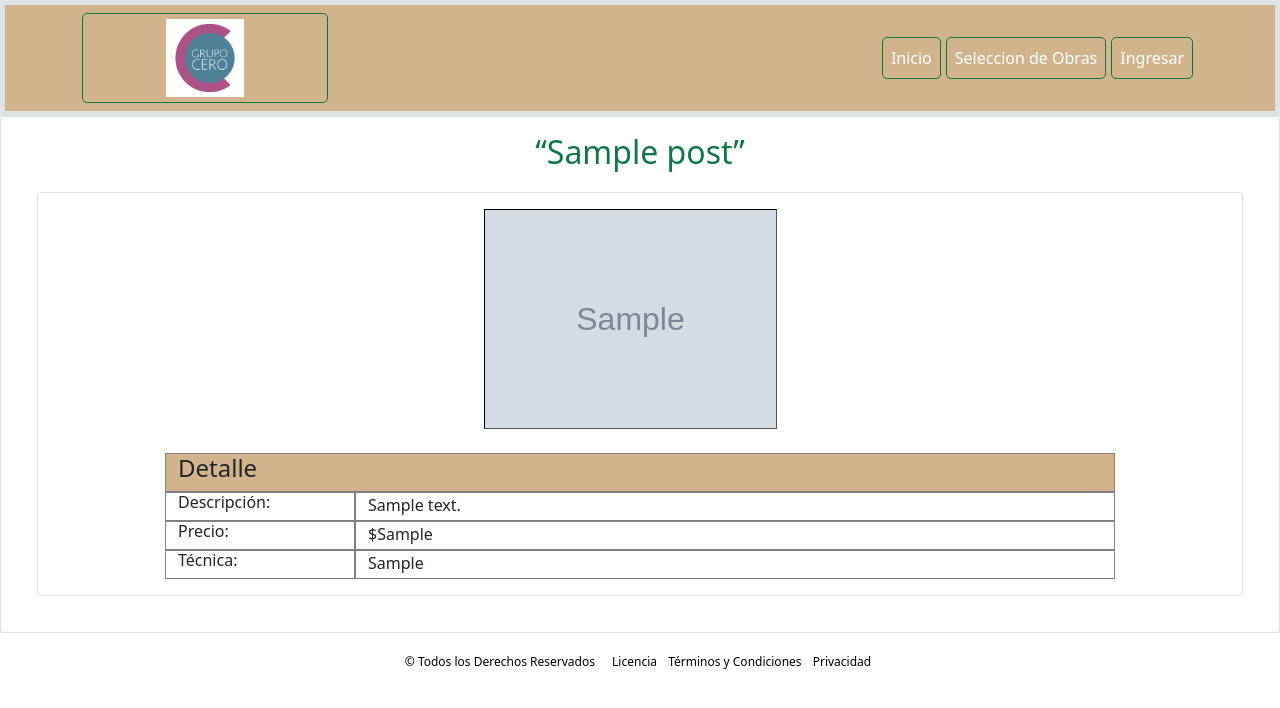
After one commit to NihilDux/PGY3121, a Django app: page /posts/detail/1/ in a window 1280 px wide. The commit adds this page. Shown: the top 708 px of the page. Run offline with Django 4.2, Linux system fonts and the light colour scheme; tables that the repository leaves empty hold one stand-in row (values such as "Sample post"); grey boxes marked "Sample" are stand-in pictures; some libraries are stand-ins or nearby versions.

Commit message:
Control Usuarios Falta

```diff
--- a/grupocero/urls.py
+++ b/grupocero/urls.py
@@ -9,9 +9,11 @@ urlpatterns = [
     path('', views.home, name='home'),
     path('signup/', views.signup, name='signup'),
     path('posts/', views.posts, name='posts'),
+    path('pending_posts/', views.pending_posts, name='pending_posts'),
     path('posts_published/', views.posts_published, name='posts_published'),
     path('posts/create/', views.create_post, name='create_post'),
     path('posts/<int:post_id>/', views.post_detail, name='post_detail'),
+    path('posts/detail/<int:post_id>/', views.detail, name='detail'),
     path('posts/<int:post_id>/published', views.published_post, name='published_post'),
     path('posts/<int:post_id>/delete', views.delete_post, name='delete_post'),
     path('logout/', views.signout, name='logout'),
--- a/posts/admin.py
+++ b/posts/admin.py
@@ -1,6 +1,8 @@
 from django.contrib import admin
-from .models import Post
+from .models import Post, Categoria
 # Register your models here.
 class PostAdmin(admin.ModelAdmin):
     readonly_fields = ("subida", )
+
+admin.site.register(Categoria)
 admin.site.register(Post, PostAdmin)
--- a/posts/forms.py
+++ b/posts/forms.py
@@ -1,12 +1,22 @@
 from django import forms
-from .models import Post
+from .models import Post, Categoria
+from django.forms import ModelForm
+
+class CategoriaForm(ModelForm):
+    class Meta:
+        model = Categoria
+        fields = "__all__"
+        labels = {'categoria':'Categoria',}
+
 
 class PostForm(forms.ModelForm):
     class Meta:
         model = Post
-        fields = ['titulo','imagen', 'descripcion', 'relevante']
+        fields = ['titulo', 'descripcion', 'precio','imagen', 'id_categoria']
         widgets = {
             'titulo': forms.TextInput(attrs={'class': 'form-control'}),
             'descripcion': forms.Textarea(attrs={'class': 'form-control'}),
-            'relevante': forms.CheckboxInput(attrs={'class': 'form-check-input m-auto'}),
+            'precio': forms.TextInput(attrs={'class': 'form-control'}),
+            'imagen': forms.ClearableFileInput(attrs={'class': 'form-control'}),
+            'id_categoria': forms.Select(attrs={'class': 'form-select'}),
         }
--- a/posts/templates/base.html
+++ b/posts/templates/base.html
@@ -10,9 +10,13 @@
     <link href="https://cdn.jsdelivr.net/npm/bootstrap@5.0.2/dist/css/bootstrap.min.css" rel="stylesheet" integrity="sha384-EVSTQN3/azprG1Anm3QDgpJLIm9Nao0Yz1ztcQTwFspd3yD65VohhpuuCOmLASjC" crossorigin="anonymous">
     <script src="https://cdn.jsdelivr.net/npm/bootstrap@5.0.2/dist/js/bootstrap.bundle.min.js" integrity="sha384-MrcW6ZMFYlzcLA8Nl+NtUVF0sA7MsXsP1UyJoMp4YLEuNSfAP+JcXn/tWtIaxVXM" crossorigin="anonymous"></script>
 
+    <!-- IMPORTACIONES JavaScript
+    <script src="https://cdn.jsdelivr.net/npm/bootstrap@5.3.0-alpha3/dist/js/bootstrap.bundle.min.js" integrity="sha384-ENjdO4Dr2bkBIFxQpeoTz1HIcje39Wm4jDKdf19U8gI4ddQ3GYNS7NTKfAdVQSZe" crossorigin="anonymous"></script>-->
+    <script src="https://code.jquery.com/jquery-3.1.1.js"></script>
+    <script src="{% static 'js/funciones.js' %}"></script>
 </head>
 <body>
-    <nav class="navbar navbar-expand-lg bg-dark navbar-dark">
+    <nav class="navbar navbar-expand-lg navbar-dark border border-5">
         <div class="container">
             <a class="navbar-brand" href="/">
                 <img src="{% static 'images/logo.png' %}" alt="My image" style="display: block; margin: 0 auto; width: 35%;" />
@@ -26,37 +30,49 @@
                     <a class="nav-link active" href="/">Inicio</a>
                 </li>
                 {% if user.is_authenticated%}
+                        {% if user.is_superuser%}
+                        <li class="nav-item">
+                            <a class="nav-link active" href="{% url 'posts' %}">Solicitudes de Aprobacion</a>
+                        </li>
+                        {% else %}
+                        <li class="nav-item">
+                            <a class="nav-link active" href="{% url 'pending_posts' %}">Pendientes de Aprobacion</a>
+                        </li>
+                        {% endif %}
                     <li class="nav-item">
-                        <a class="nav-link" href="{% url 'posts' %}">Posts por aprobar</a>
+                        <a class="nav-link active" href="{% url 'posts_published' %}">Seleccion de Obras</a>
                     </li>
                     <li class="nav-item">
-                        <a class="nav-link" href="{% url 'posts_published' %}">Posts aprobados</a>
+                        <a class="nav-link active" href="{% url 'create_post' %}">Crear Posts</a>
+                    </li>
+                    {% if user.is_superuser%}
+                    <li class="nav-item">
+                        <a class="nav-link  active" href="{% url 'signup' %}">Registro</a>
+                    </li>
+                    {% endif %}
+
+                    <li class="nav-item dropdown">
+                        <a class="nav-link dropdown-toggle active" href="#" id="navbarDropdown" role="button" data-bs-toggle="dropdown" aria-expanded="false">
+                            {{user.username}}
+                        </a>
+                        <ul class="dropdown-menu" aria-labelledby="navbarDropdown">
+                          <li><a class="dropdown-item" href="{% url 'logout' %}">Salir</a></li>
+                        </ul>
+                      </li>
+                {% else %}
+                    <li class="nav-item">
+                        <a class="nav-link  active" href="{% url 'posts_published' %}">Seleccion de Obras</a>
                     </li>
                     <li class="nav-item">
-                        <a class="nav-link" href="{% url 'create_post' %}">Crear Posts</a>
-                    </li>
-                    <li class="nav-item">
-                        <a class="nav-link" href="{% url 'logout' %}">Salir</a>
-                    </li>
-                {% else %}
-                    <li class="nav-item">
-                        <a class="nav-link" href="{% url 'posts_published' %}">Posts aprobados je</a>
-                    </li>
-                    <li class="nav-item">
-                        <a class="nav-link" href="{% url 'signup' %}">Registro</a>
-                    </li>
-                    <li class="nav-item">
-                        <a class="nav-link" href="{% url 'signin' %}">Ingresar</a>
+                        <a class="nav-link  active" href="{% url 'signin' %}">Ingresar</a>
                     </li>
                 {% endif %}
             </ul>
           </div>
         </div>
       </nav>
-
         {% block content%}
         {% endblock%}
-
         <footer class="bottom">
             <div class="legal" style="text-align: center; display: block; margin: 0 auto">
                 <span>© Todos los Derechos Reservados</span>
--- a/posts/templates/create_post.html
+++ b/posts/templates/create_post.html
@@ -4,7 +4,7 @@
 
 <main class="container">
     <div class="row">
-        <div class="col-md-4 offset-md-4 mt-5">
+        <div class="col-md-6 offset-md-3 mt-5">
             <form action="/posts/create/" enctype="multipart/form-data" method="POST" class="card card-body">
                 <h1>Crear Post</h1>
                 {{error}}
--- /dev/null
+++ b/posts/templates/detail.html
@@ -0,0 +1,48 @@
+{% extends 'base.html' %}
+
+{% block content%}
+    <section class="card card-body">
+        <h2 style="display: block; margin: 0 auto; color: rgb(14, 119, 70);"><q>{{post.titulo}}</q></h2>
+        <div class="card card-body" style="display: flex; align-items: center; margin: 20px;">
+
+            <img style="border: 1px solid black; border-style: inset; height: auto; max-width: 25%; margin-right: 20px"
+            src="{% url 'home' %}media/{{ post.imagen }}" alt="Errorito" width="70%" height="70%">
+            <br>
+            <div class="container">
+                <div class="row justify-content-center">
+                    <div class="col-md-10" style="background-color: tan; border: 1px solid grey;">
+                        <h4>Detalle</h4>
+                    </div>
+                </div>
+                <div class="row justify-content-center">
+                    <div class="col-md-2" style="background-color: white; border: 1px solid grey;">
+                        <h6>Descripción:</h6>
+                    </div>
+                    <div class="col-md-8" style="background-color: white; border: 1px solid grey;">
+                        {{post.descripcion}}
+                    </div>
+                </div>
+                <div class="row justify-content-center">
+                    <div class="col-md-2" style="background-color: white; border: 1px solid grey;">
+                        <h6>Precio: </h6>
+                    </div>
+                    <div class="col-md-8" style="background-color: white; border: 1px solid grey;">
+                        ${{post.precio}}
+                    </div>
+                </div>
+                <div class="row justify-content-center">
+                    <div class="col-md-2" style="background-color: white; border: 1px solid grey;">
+                        <h6>Técnica:</h6>
+                    </div>
+                    <div class="col-md-8" style="background-color: white; border: 1px solid grey;">
+                        {{post.id_categoria}}
+                    </div>
+                </div>
+            </div>
+
+        </div>
+
+    </section>
+
+
+{% endblock %}
--- a/posts/templates/home.html
+++ b/posts/templates/home.html
@@ -3,6 +3,7 @@
 {% block content%}
 <main class="container py-5">
     <section class="card card-body">
+        <h1 class="text-center display-3 py-1">Grupo Cero</h1>
         <br>
         <div id="carouselExampleIndicators" class="carousel slide" data-bs-ride="carousel">
         <div class="carousel-indicators">
@@ -20,7 +21,7 @@
                 {% else %}
                     <div class="carousel-item">
             {% endif %}
-                    <a href="{% url 'post_detail' post.id  %}">
+                    <a href="{% url 'detail' post.id  %}">
                         <img src="{{ MEDIA_URL }}media/{{ post.imagen }}" class="d-block carousel-image" alt="...">
                     </a></div>
             {% endfor reversed %}
--- a/posts/views.py
+++ b/posts/views.py
@@ -3,16 +3,19 @@ from django.contrib.auth.forms import UserCreationForm, AuthenticationForm
 from django.contrib.auth.models import User
 from django.contrib.auth import login, logout, authenticate
 from django.db import IntegrityError
-from .forms import PostForm
+from .forms import PostForm, CategoriaForm
 from .models import Post
 from django.utils import timezone
-from django.contrib.auth.decorators import login_required
+from django.contrib.auth.decorators import login_required, user_passes_test
 # Create your views here.
 
+def superuser_check(user):
+    return user.is_superuser
+
 def home(request):
-    posts = Post.objects.filter(dateaprobado__isnull=False).order_by('-dateaprobado')
+    posts = Post.objects.filter(dateaprobado__isnull=False, relevante=True).order_by('-dateaprobado')
     return render(request, 'home.html', {'posts': posts})
-
+@login_required
 def signup(request):
 
     if request.method == 'GET':
@@ -37,7 +40,11 @@ def signup(request):
                 })
 @login_required
 def posts(request):
-    posts = Post.objects.filter(user=request.user, dateaprobado__isnull=True)
+    posts = Post.objects.filter(dateaprobado__isnull=True)
+    return render(request, 'posts.html', {'posts': posts})
+
+def  pending_posts(request):
+    posts = Post.objects.filter(user=request.user, dateaprobado__isnull=False)
     return render(request, 'posts.html', {'posts': posts})
 
 def posts_published(request):
@@ -85,7 +92,17 @@ def post_detail(request, post_id):
                 'form': form,
                 'error': 'Error al Actualizar'
                 })
+
+def detail(request, post_id):
+        post = get_object_or_404(Post, pk=post_id)
+        form = PostForm(instance=post)
+        return render(request, 'detail.html',{
+            'post':post,
+            'form': form
+            })
+
 @login_required
+@user_passes_test(superuser_check)
 def published_post(request, post_id):
     post = get_object_or_404(Post, pk=post_id, user=request.user)
     if request.method == 'POST':
--- a/static/css/style.css
+++ b/static/css/style.css
@@ -1,10 +1,3 @@
-.container {
-    max-width: 100%;
-    margin: 0 auto;
-    padding: 1rem;
-    background-color: wheat
-}
-
 @media screen and (max-width: 768px) {
     .container {
         max-width: 100%;
@@ -16,7 +9,6 @@
     height: auto;
 }
 
-
 nav {
     background-color: tan;
     display: flex;
@@ -27,8 +19,6 @@ nav {
 }
 
 nav a {
-    color: rgb(14, 119, 70);
-    text-decoration: none;
     padding: 10px;
     border-radius: 5px;
     border: 1px solid rgb(14, 119, 70);
@@ -36,7 +26,6 @@ nav a {
 
 nav a:hover {
     background-color: rgb(14, 119, 70);
-    color: rgb(0, 0, 0);
 }
 
 .carousel-inner {
@@ -45,7 +34,7 @@ nav a:hover {
     width: 100%;
     display: flex;
     align-items: center;
-    background-color: black;
+    background-color: rgb(0, 0, 0);
 }
 
 .carousel-image {
```
Also changed, not shown: posts/models.py (+16 -6 lines), posts/templates/posts.html (+46 -20 lines), posts/templates/signup.html (+6 -1 lines), posts/migrations/0007_categoria_post_precio_post_id_categoria.py (added).
